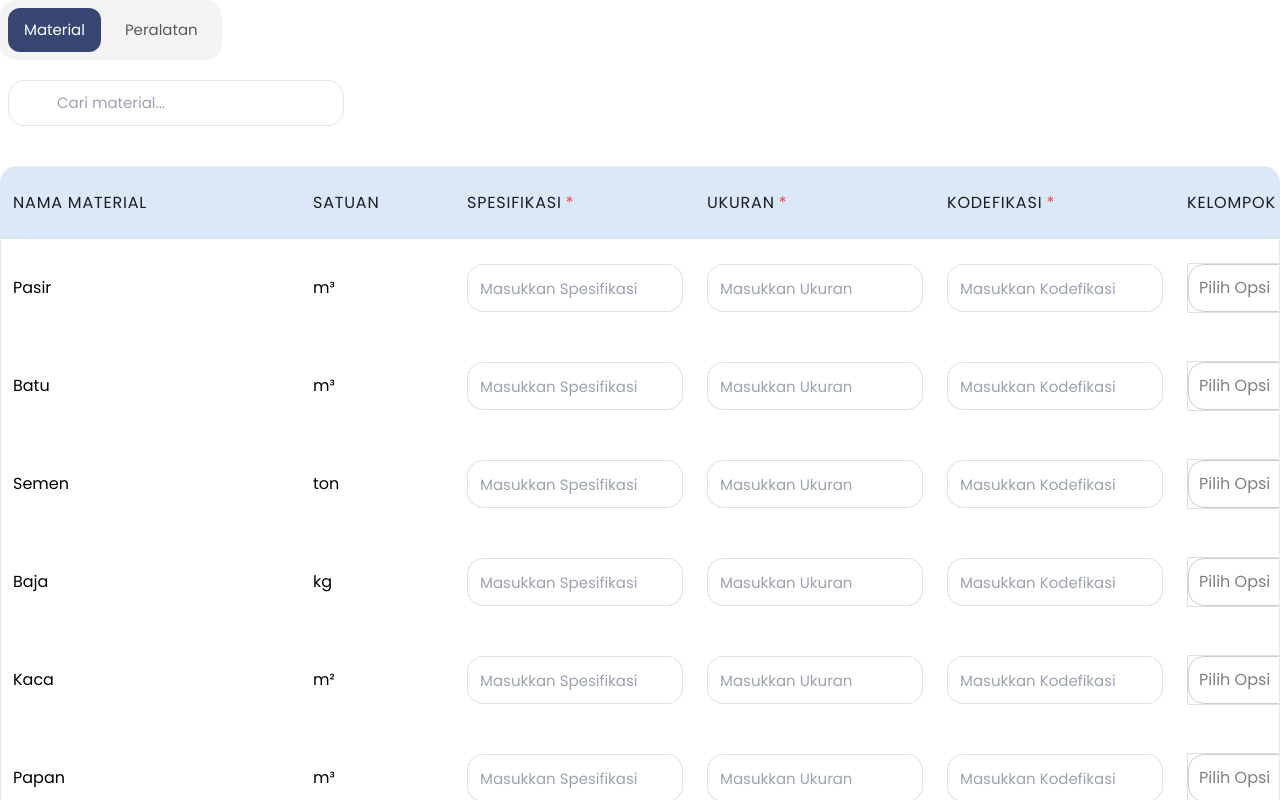
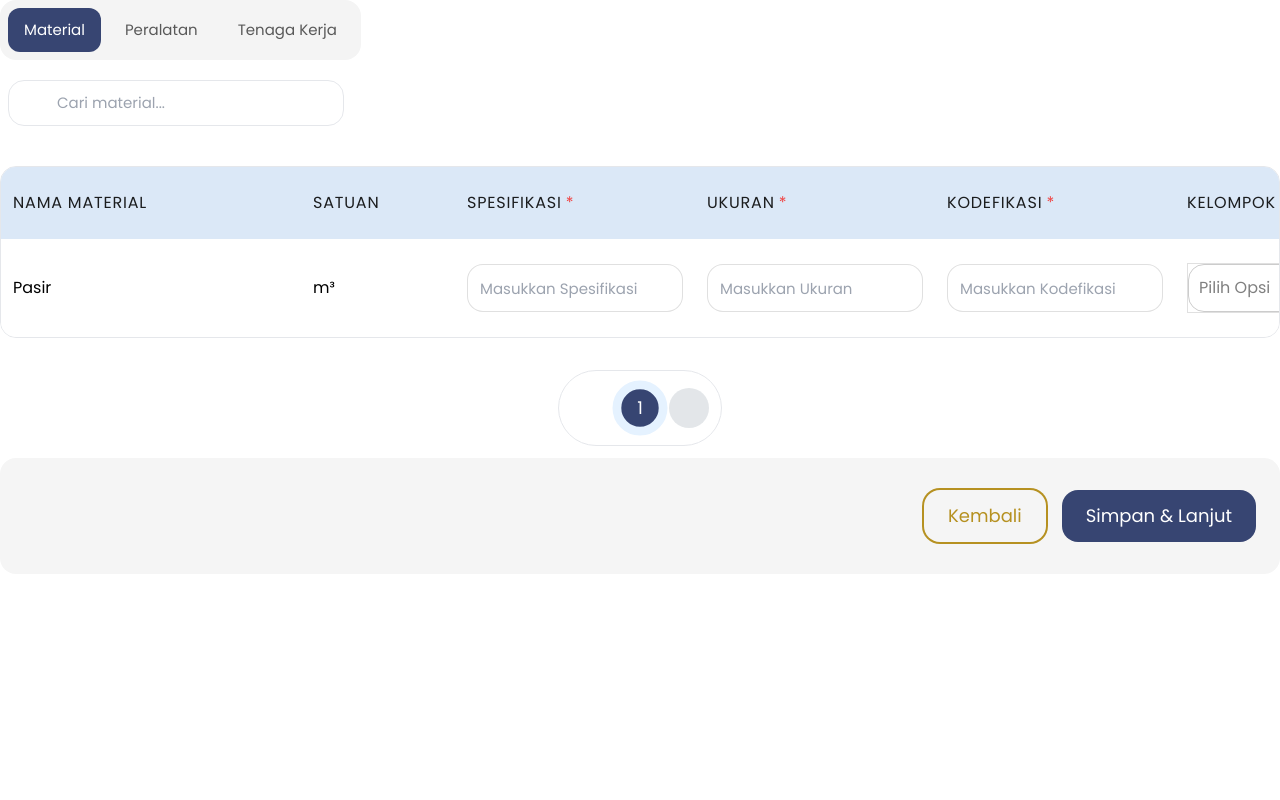
Before and after one commit to pupr-2024-2025/sipasti-fe, a Next.js app: page /perencanaan_data/tahap2 in a window 1280 px wide. Built offline with nearby package versions, Linux system fonts and the light colour scheme; some icons are missing.

Commit message:
finished tahap2.js

```diff
--- a/src/pages/perencanaan_data/tahap2.js
+++ b/src/pages/perencanaan_data/tahap2.js
@@ -10,8 +10,8 @@ const Tahap2 = ({ onNext, onBack }) => {
   const [currentPage, setCurrentPage] = useState(1);
   const itemsPerPage = 10;
 
-  // Data asli
-  const [data, setData] = useState([
+  // Data asli untuk masing-masing tab
+  const [dataMaterial, setDataMaterial] = useState([
     {
       id: 1,
       namaMaterial: "Pasir",
@@ -25,166 +25,108 @@ const Tahap2 = ({ onNext, onBack }) => {
       kabupatenKota: "",
       kelompokMaterial: "",
     },
+    // Tambahkan data lainnya sesuai kebutuhan
+  ]);
+
+  const [dataPeralatan, setDataPeralatan] = useState([
     {
-      id: 2,
-      namaMaterial: "Batu",
-      satuan: "m³",
-      spesifikasi: "",
-      ukuran: "",
-      kodefikasi: "",
+      id: 1,
+      namaPeralatan: "Excavator",
+      satuan: "unit",
+      tipe: "",
+      merk: "",
+      kapasitas: "",
       jumlahKebutuhan: "",
-      merk: "",
       provinsi: "",
       kabupatenKota: "",
-      kelompokMaterial: "",
     },
+    // Tambahkan data lainnya sesuai kebutuhan
+  ]);
+
+  const [dataTenagaKerja, setDataTenagaKerja] = useState([
     {
-      id: 3,
-      namaMaterial: "Semen",
-      satuan: "ton",
-      spesifikasi: "",
-      ukuran: "",
-      kodefikasi: "",
+      id: 1,
+      namaPekerja: "Tukang Batu",
+      kategori: "Pekerja Harian",
+      upah: "",
       jumlahKebutuhan: "",
-      merk: "",
       provinsi: "",
       kabupatenKota: "",
-      kelompokMaterial: "",
     },
-    {
-      id: 4,
-      namaMaterial: "Baja",
-      satuan: "kg",
-      spesifikasi: "",
-      ukuran: "",
-      kodefikasi: "",
-      jumlahKebutuhan: "",
-      merk: "",
-      provinsi: "",
-      kabupatenKota: "",
-      kelompokMaterial: "",
-    },
-    {
-      id: 5,
-      namaMaterial: "Kaca",
-      satuan: "m²",
-      spesifikasi: "",
-      ukuran: "",
-      kodefikasi: "",
-      jumlahKebutuhan: "",
-      merk: "",
-      provinsi: "",
-      kabupatenKota: "",
-      kelompokMaterial: "",
-    },
-    {
-      id: 6,
-      namaMaterial: "Papan",
-      satuan: "m³",
-      spesifikasi: "",
-      ukuran: "",
-      kodefikasi: "",
-      jumlahKebutuhan: "",
-      merk: "",
-      provinsi: "",
-      kabupatenKota: "",
-      kelompokMaterial: "",
-    },
-    {
-      id: 7,
-      namaMaterial: "Koral",
-      satuan: "m³",
-      spesifikasi: "",
-      ukuran: "",
-      kodefikasi: "",
-      jumlahKebutuhan: "",
-      merk: "",
-      provinsi: "",
-      kabupatenKota: "",
-      kelompokMaterial: "",
-    },
-    {
-      id: 8,
-      namaMaterial: "Asphalt",
-      satuan: "ton",
-      spesifikasi: "",
-      ukuran: "",
-      kodefikasi: "",
-      jumlahKebutuhan: "",
-      merk: "",
-      provinsi: "",
-      kabupatenKota: "",
-      kelompokMaterial: "",
-    },
-    {
-      id: 9,
-      namaMaterial: "Cat",
-      satuan: "liter",
-      spesifikasi: "",
-      ukuran: "",
-      kodefikasi: "",
-      jumlahKebutuhan: "",
-      merk: "",
-      provinsi: "",
-      kabupatenKota: "",
-      kelompokMaterial: "",
-    },
-    {
-      id: 10,
-      namaMaterial: "Pipa PVC",
-      satuan: "meter",
-      spesifikasi: "",
-      ukuran: "",
-      kodefikasi: "",
-      jumlahKebutuhan: "",
-      merk: "",
-      provinsi: "",
-      kabupatenKota: "",
-      kelompokMaterial: "",
-    },
-    // ... (more items can be added as needed)
+    // Tambahkan data lainnya sesuai kebutuhan
   ]);
 
-  // State untuk data yang difilter
-  const [filteredData, setFilteredData] = useState(data);
+  // State untuk data yang difilter per tab
+  const [filteredDataMaterial, setFilteredDataMaterial] =
+    useState(dataMaterial);
+  const [filteredDataPeralatan, setFilteredDataPeralatan] =
+    useState(dataPeralatan);
+  const [filteredDataTenagaKerja, setFilteredDataTenagaKerja] =
+    useState(dataTenagaKerja);
 
-  // Centralized Search Logic
-  const handleSearch = (query) => {
+  // Search logic per tab
+  const handleSearch = (query, tab) => {
+    const data =
+      tab === "Material"
+        ? dataMaterial
+        : tab === "Peralatan"
+        ? dataPeralatan
+        : dataTenagaKerja;
     const result = data.filter((item) =>
       Object.values(item).some((value) =>
         value.toString().toLowerCase().includes(query.toLowerCase())
       )
     );
-    setFilteredData(result);
+    if (tab === "Material") {
+      setFilteredDataMaterial(result);
+    } else if (tab === "Peralatan") {
+      setFilteredDataPeralatan(result);
+    } else {
+      setFilteredDataTenagaKerja(result);
+    }
     setCurrentPage(1); // Reset to the first page
   };
 
-  // Function untuk menghapus row
-  const handleDelete = (row) => {
+  const handleDelete = (row, tab) => {
     const confirmed = window.confirm(
-      `Apakah kamu yakin ingin menghapus material ${row.namaMaterial}?`
+      `Apakah kamu yakin ingin menghapus item ${
+        tab === "Material"
+          ? row.namaMaterial
+          : tab === "Peralatan"
+          ? row.namaPeralatan
+          : row.namaPekerja
+      }?`
     );
     if (confirmed) {
-      const newData = data.filter((item) => item.id !== row.id);
-      setData(newData);
-      setFilteredData(newData); // Update filtered data as well
-      setCurrentPage(1); // Reset to first page after deletion
+      const newData = (
+        tab === "Material"
+          ? dataMaterial
+          : tab === "Peralatan"
+          ? dataPeralatan
+          : dataTenagaKerja
+      ).filter((item) => item.id !== row.id);
+      if (tab === "Material") {
+        setDataMaterial(newData);
+        setFilteredDataMaterial(newData);
+      } else if (tab === "Peralatan") {
+        setDataPeralatan(newData);
+        setFilteredDataPeralatan(newData);
+      } else {
+        setDataTenagaKerja(newData);
+        setFilteredDataTenagaKerja(newData);
+      }
+      setCurrentPage(1);
     }
   };
 
-  const columns = [
+  const columnsMaterial = [
     {
       title: "Nama Material",
       accessor: "namaMaterial",
       type: "text",
       width: "300px",
     },
-    {
-      title: "Satuan",
-      accessor: "satuan",
-      type: "text",
-      width: "154px",
-    },
+    { title: "Satuan", accessor: "satuan", type: "text", width: "154px" },
     {
       title: "Spesifikasi",
       accessor: "spesifikasi",
@@ -254,51 +196,196 @@ const Tahap2 = ({ onNext, onBack }) => {
       accessor: "aksi",
       type: "iconButton",
       icon: Trash,
-      onClick: (row) => handleDelete(row),
+      onClick: (row) => handleDelete(row, "Material"),
       width: "52px",
     },
   ];
 
-  const startIndex = (currentPage - 1) * itemsPerPage;
-  const currentData = filteredData.slice(startIndex, startIndex + itemsPerPage);
+  const columnsPeralatan = [
+    {
+      title: "Nama Peralatan",
+      accessor: "namaPeralatan",
+      type: "text",
+      width: "300px",
+    },
+    { title: "Satuan", accessor: "satuan", type: "text", width: "154px" },
+    {
+      title: "Tipe",
+      accessor: "tipe",
+      type: "textInput",
+      placeholder: "Masukkan Tipe",
+      width: "240px",
+      required: true,
+    },
+    {
+      title: "Merk",
+      accessor: "merk",
+      type: "textInput",
+      placeholder: "Masukkan Merk",
+      width: "200px",
+      required: true,
+    },
+    {
+      title: "Kapasitas",
+      accessor: "kapasitas",
+      type: "textInput",
+      placeholder: "Masukkan Kapasitas",
+      width: "240px",
+      required: true,
+    },
+    {
+      title: "Jumlah Kebutuhan",
+      accessor: "jumlahKebutuhan",
+      type: "textInput",
+      placeholder: "Masukkan Jumlah",
+      width: "260px",
+      required: true,
+    },
+    {
+      title: "Provinsi",
+      accessor: "provinsi",
+      type: "dropdown",
+      options: ["Jawa Barat", "Jawa Timur", "DKI Jakarta"],
+      width: "200px",
+      required: true,
+    },
+    {
+      title: "Kabupaten/Kota",
+      accessor: "kabupatenKota",
+      type: "dropdown",
+      options: ["Bandung", "Surabaya", "Jakarta"],
+      width: "300px",
+      required: true,
+    },
+    {
+      title: "Aksi",
+      accessor: "aksi",
+      type: "iconButton",
+      icon: Trash,
+      onClick: (row) => handleDelete(row, "Peralatan"),
+      width: "52px",
+    },
+  ];
 
-  // Total pages based on filtered data
-  const totalPages =
-    filteredData.length > 0 ? Math.ceil(filteredData.length / itemsPerPage) : 1;
-
-  // Ensure currentPage does not exceed total pages
-  const handlePageChange = (page) => {
-    if (page >= 1 && page <= totalPages) {
-      setCurrentPage(page);
-    }
-  };
+  const columnsTenagaKerja = [
+    {
+      title: "Nama Pekerja",
+      accessor: "namaPekerja",
+      type: "text",
+      width: "300px",
+    },
+    { title: "Kategori", accessor: "kategori", type: "text", width: "200px" },
+    {
+      title: "Upah",
+      accessor: "upah",
+      type: "textInput",
+      placeholder: "Masukkan Upah",
+      width: "240px",
+      required: true,
+    },
+    {
+      title: "Jumlah Kebutuhan",
+      accessor: "jumlahKebutuhan",
+      type: "textInput",
+      placeholder: "Masukkan Jumlah",
+      width: "260px",
+      required: true,
+    },
+    {
+      title: "Provinsi",
+      accessor: "provinsi",
+      type: "dropdown",
+      options: ["Jawa Barat", "Jawa Timur", "DKI Jakarta"],
+      width: "200px",
+      required: true,
+    },
+    {
+      title: "Kabupaten/Kota",
+      accessor: "kabupatenKota",
+      type: "dropdown",
+      options: ["Bandung", "Surabaya", "Jakarta"],
+      width: "300px",
+      required: true,
+    },
+    {
+      title: "Aksi",
+      accessor: "aksi",
+      type: "iconButton",
+      icon: Trash,
+      onClick: (row) => handleDelete(row, "Tenaga Kerja"),
+      width: "52px",
+    },
+  ];
 
   const tabs = [
     {
       label: "Material",
       content: (
         <div className="mt-3 space-y-8">
-          <SearchBox placeholder="Cari material..." onSearch={handleSearch} />
-          <Table columns={columns} data={currentData} />
+          <SearchBox
+            placeholder="Cari material..."
+            onSearch={(query) => handleSearch(query, "Material")}
+          />
+          <Table
+            columns={columnsMaterial}
+            data={filteredDataMaterial.slice(
+              (currentPage - 1) * itemsPerPage,
+              currentPage * itemsPerPage
+            )}
+          />
           <Pagination
             currentPage={currentPage}
-            totalPages={totalPages}
-            onPageChange={handlePageChange} // Update the pagination handler
+            totalPages={Math.ceil(filteredDataMaterial.length / itemsPerPage)}
+            onPageChange={setCurrentPage}
           />
-          <p>
-            Menampilkan {startIndex + 1} sampai{" "}
-            {Math.min(startIndex + itemsPerPage, filteredData.length)} dari{" "}
-            {filteredData.length} data.
-          </p>
         </div>
       ),
     },
     {
       label: "Peralatan",
       content: (
-        <div className="flex flex-col gap-4">
-          <Button label="Back" onClick={onBack} />
-          <Button label="Next" onClick={onNext} />
+        <div className="mt-3 space-y-8">
+          <SearchBox
+            placeholder="Cari peralatan..."
+            onSearch={(query) => handleSearch(query, "Peralatan")}
+          />
+          <Table
+            columns={columnsPeralatan}
+            data={filteredDataPeralatan.slice(
+              (currentPage - 1) * itemsPerPage,
+              currentPage * itemsPerPage
+            )}
+          />
+          <Pagination
+            currentPage={currentPage}
+            totalPages={Math.ceil(filteredDataPeralatan.length / itemsPerPage)}
+            onPageChange={setCurrentPage}
+          />
+        </div>
+      ),
+    },
+    {
+      label: "Tenaga Kerja",
+      content: (
+        <div className="mt-3 space-y-8">
+          <SearchBox
+            placeholder="Cari tenaga kerja..."
+            onSearch={(query) => handleSearch(query, "Tenaga Kerja")}
+          />
+          <Table
+            columns={columnsTenagaKerja}
+            data={filteredDataTenagaKerja.slice(
+              (currentPage - 1) * itemsPerPage,
+              currentPage * itemsPerPage
+            )}
+          />
+          <Pagination
+            currentPage={currentPage}
+            totalPages={Math.ceil(
+              filteredDataTenagaKerja.length / itemsPerPage
+            )}
+            onPageChange={setCurrentPage}
+          />
         </div>
       ),
     },
@@ -307,6 +394,19 @@ const Tahap2 = ({ onNext, onBack }) => {
   return (
     <div>
       <Tabs tabs={tabs} />
+      <div className="flex flex-row justify-end items-right space-x-4 mt-3 bg-neutral-100 px-6 py-8 rounded-[16px]">
+        <Button variant="outlined_yellow" size="Medium" onClick={onBack}>
+          Kembali
+        </Button>
+
+        <Button
+          variant="solid_blue"
+          size="Medium"
+          onClick={onNext} // Menggunakan onNext saat tombol diklik
+        >
+          Simpan & Lanjut
+        </Button>
+      </div>
     </div>
   );
 };
```
Also changed, not shown: src/pages/perencanaan_data/tahap4.js (added).
